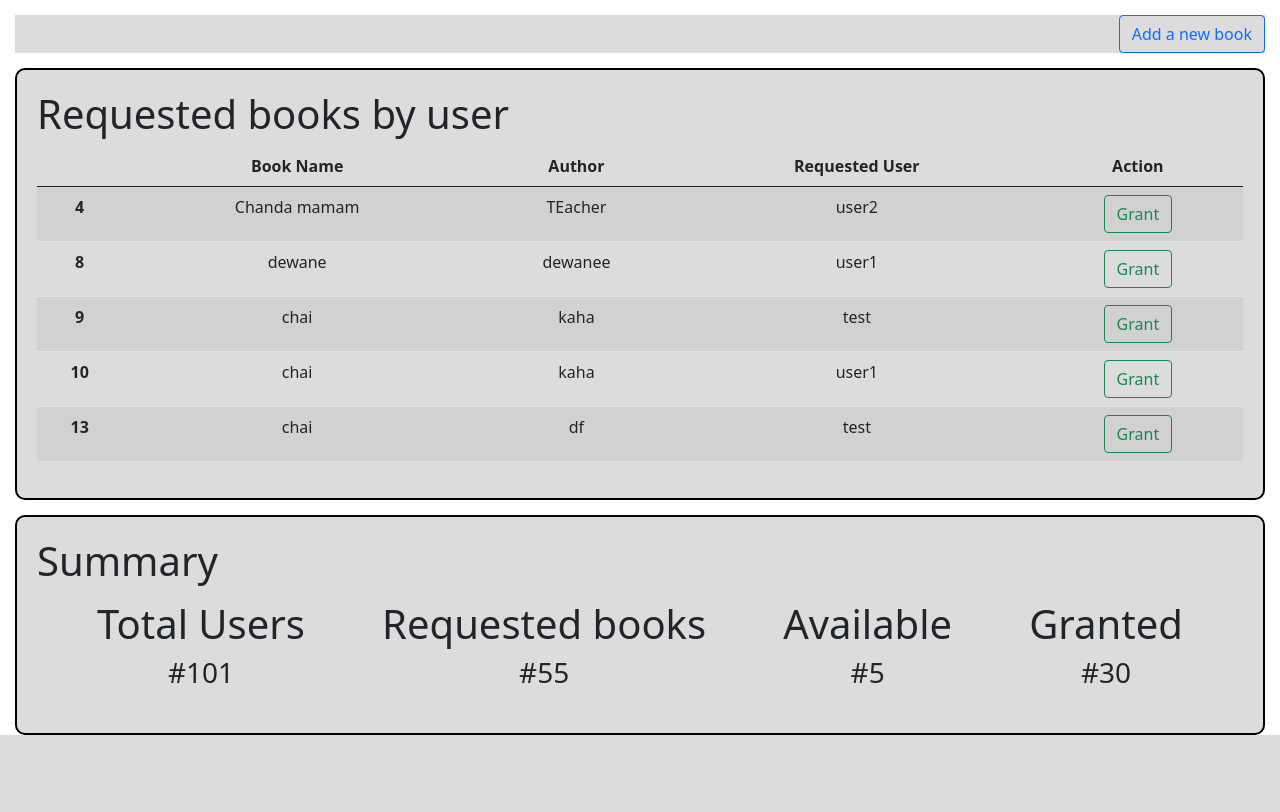
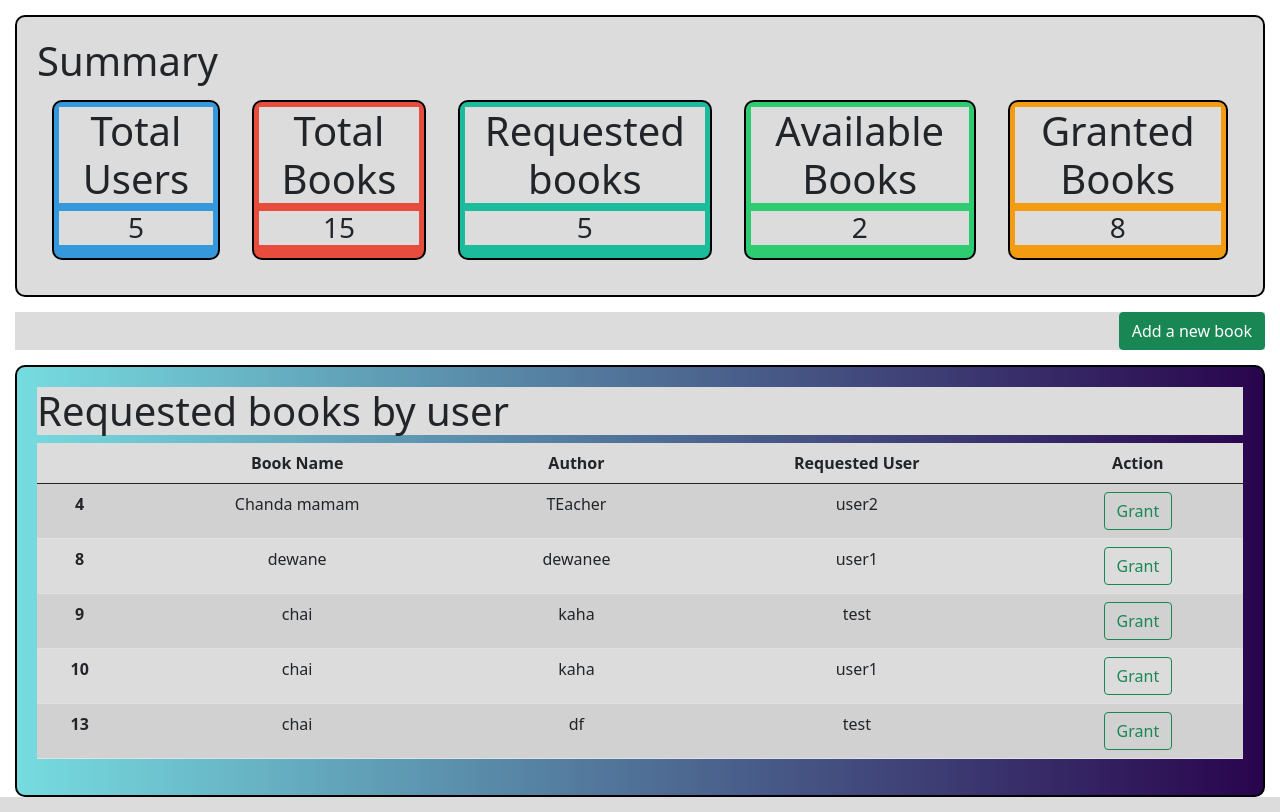
Before and after one commit to mohdsamad83/Library_Management_System, a Flask app: page /admin_dashboard/2 in a window 1280 px wide. Shown: the part 56-868 px from the top of the page. Before the commit the page ends 791 px from the top, so only its background shows below. Run offline with Flask 3, Linux system fonts and the light colour scheme; data comes from the database, SQL or seed files in the repository; both versions use the stored data as it was after the commit.

Commit message:
version 1 application is complete

```diff
--- a/application/controllers.py
+++ b/application/controllers.py
@@ -45,19 +45,21 @@ def register():
 def admin_dashboard(user_id):
     this_user = User.query.filter_by(id=int(user_id)).first()
     e_books = Ebook.query.filter_by(status="Requested").all()
+    A_books = Ebook.query.filter_by(status="Available").all()
+    G_books = Ebook.query.filter_by(status="Granted").all()
     e_users = User.query.all()
-    # g_books = Ebook.query.filter_by(status="Granted",user_id = int(user_id)).all()
-
-    return render_template("admin_dashboard.html", user=this_user, admin_books=e_books,admin_users = e_users)
+    Etotal_users = Ebook.query.all()
+    return render_template("admin_dashboard.html", user=this_user, admin_total_ebooks=Etotal_users, admin_books=e_books,admin_users = e_users, admin_a_book=A_books,admin_g_book = G_books)
 
 @app.route("/grant_permission/<int:user_id>/<int:book_id>/<int:customer_user_id>",methods=["GET"])
 def grant_permission(user_id,book_id,customer_user_id):
     book = Ebook.query.get(book_id)
-    # user = User.query.get(customer_user_id)
     book.status = "Granted"
     book.user_id = customer_user_id
     db.session.commit()
     return redirect(url_for("admin_dashboard", user_id=user_id))
+
+
 
 @app.route("/create_eb", methods=["GET","POST"])
 def create_eb():
--- a/static/style.css
+++ b/static/style.css
@@ -53,12 +53,12 @@
     /* background: linear-gradient(90deg, #779329 0%, #29044d 100%); */
 }
 
-/* .individual_summary {
+.individual_summary {
     padding: 5px;
     border: 2px solid black;
     border-radius: 10px;
 
-} */
+}
 
 .inshelf {
     /* background: linear-gradient(90deg, #b6d561 0%, #29044d 100%); */
@@ -69,7 +69,7 @@
 }
 
 .req_books_admin {
-    /* background: linear-gradient(90deg, #76dce0 0%, #29044d 100%); */
+    background: linear-gradient(90deg, #76dce0 0%, #29044d 100%);
 }
 
 #content {
@@ -81,3 +81,29 @@
     margin: 15px;
     text-align: right;
 }
+
+
+
+.individual_summary:nth-child(1) {
+    background-color: #3498db;
+}
+
+
+.individual_summary:nth-child(2) {
+    background-color: #e74c3c;
+}
+
+
+.individual_summary:nth-child(3) {
+    background-color: #1abc9c;
+}
+
+
+.individual_summary:nth-child(4) {
+    background-color: #2ecc71;
+}
+
+
+.individual_summary:nth-child(5) {
+    background-color: #f39c12;
+}
--- a/templates/admin_dashboard.html
+++ b/templates/admin_dashboard.html
@@ -21,8 +21,35 @@
             </div>
         </nav>
     </div>
+
+    <div class="summary_head ">
+        <h1> Summary </h1>
+        <div class="summary ">
+            <div class="individual_summary ">
+                <h1>Total Users</h1>
+                <h3>{{admin_users | length}}</h3>
+            </div>
+            <div class="individual_summary ">
+                <h1>Total Books</h1>
+                <h3>{{admin_total_ebooks | length}}</h3>
+            </div>
+            <div class="individual_summary">
+                <h1>Requested books</h1>
+                <h3>{{admin_books | length}}</h3>
+            </div>
+            <div class="individual_summary">
+                <h1>Available Books</h1>
+                <h3>{{admin_a_book | length}}</h3>
+            </div>
+            <div class="individual_summary">
+                <h1>Granted Books</h1>
+                <h3>{{admin_g_book | length}}</h3>
+            </div>
+        </div>
+    </div>
+
     <div id="book_button">
-        <a href="/create_eb" class="btn btn-outline-primary">Add a new book</a>
+        <a href="/create_eb" class="btn btn-success">Add a new book</a>
     </div>
     <div class=" req_books_admin content_main">
         <h1> Requested books by user </h1>
@@ -66,28 +93,8 @@
         </div>
     </div>
 
-    <div class="summary_head ">
-        <h1> Summary </h1>
-        <div class="summary ">
-            <div class="individual_summary ">
-                <h1>Total Users</h1>
-                <h3>#101</h3>
-            </div>
-            <div class="individual_summary">
-                <h1>Requested books</h1>
-                <h3>#55</h3>
-            </div>
-            <div class="individual_summary">
-                <h1>Available</h1>
-                <h3>#5</h3>
-            </div>
-            <div class="individual_summary">
-                <h1>Granted</h1>
-                <h3>#30</h3>
-            </div>
-        </div>
-    </div>
-    </div>
+
+
 </body>
 
 </html>
```
Also changed, not shown: instance/ebook.sqlite3.
